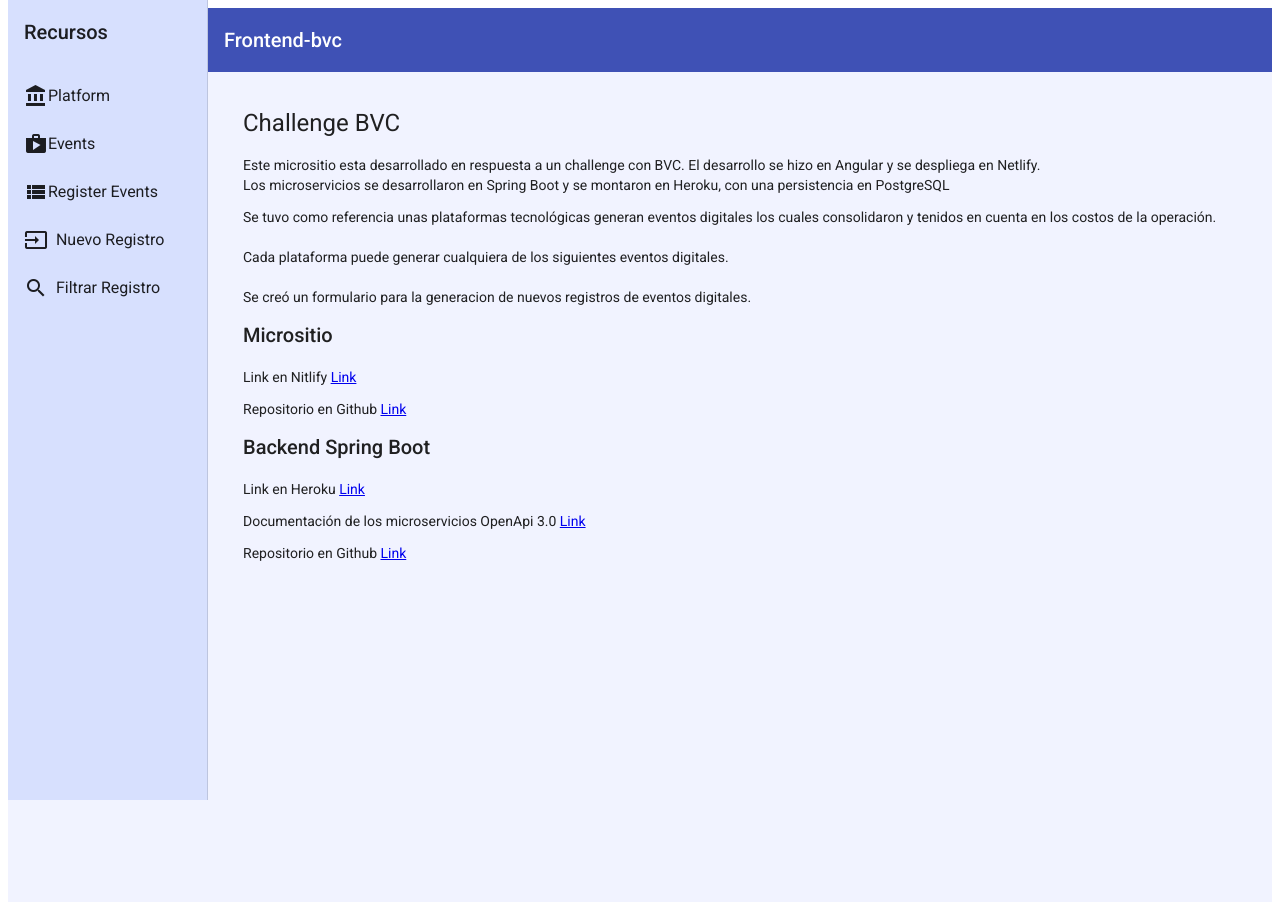
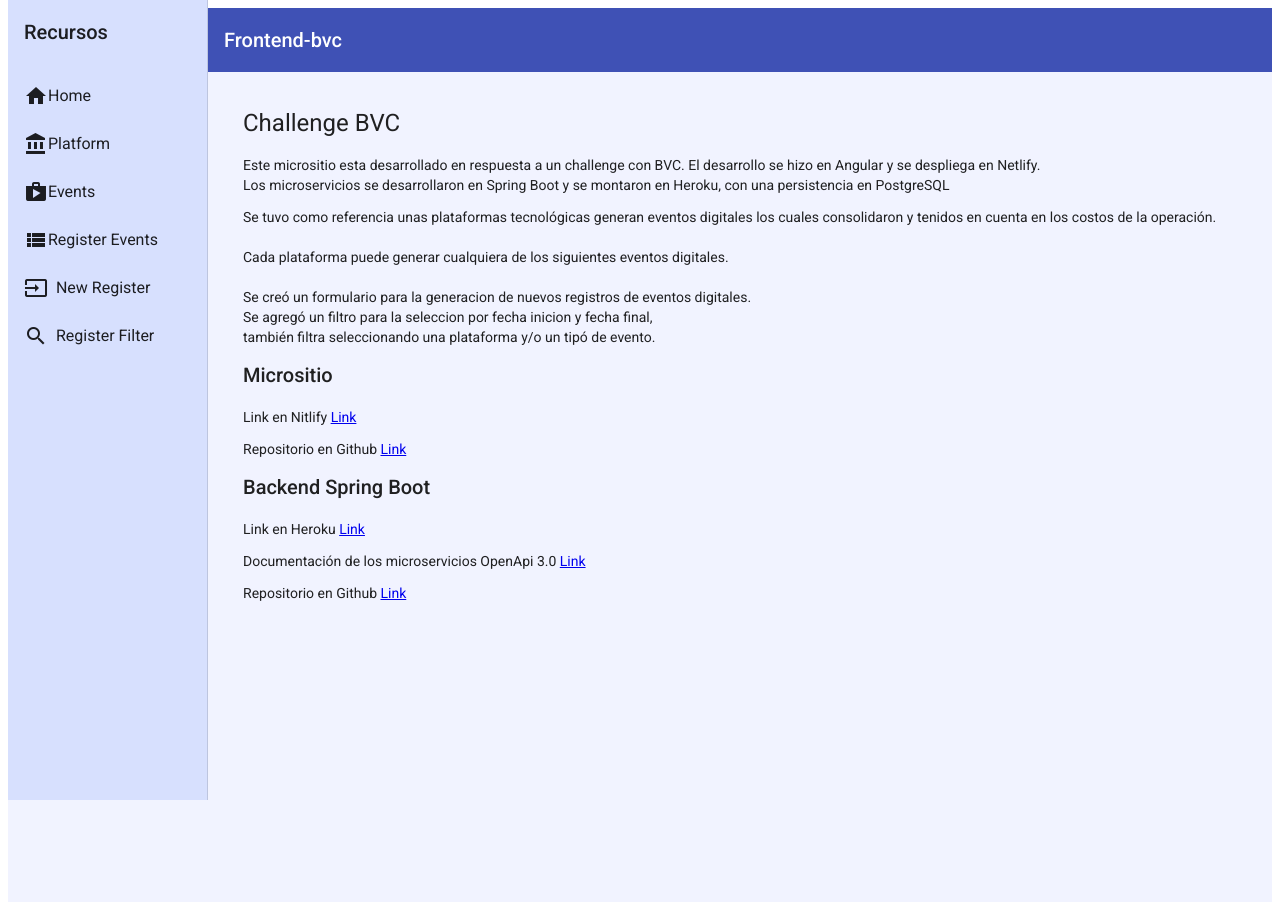
Before and after one commit to jesusmarin/frontend-bvc, an Angular app: page /inicio in a window 1280 px wide. Built offline with nearby package versions, Linux system fonts and the light colour scheme.

Commit message:
addd route home

```diff
--- a/src/app/dashboard/dashboard.component.html
+++ b/src/app/dashboard/dashboard.component.html
@@ -10,6 +10,8 @@
     y tenidos en cuenta en los costos de la operación.<br><br>
     Cada plataforma puede generar cualquiera de los siguientes eventos digitales.<br><br>
     Se creó un formulario para la generacion de nuevos registros de eventos digitales.<br>
+    Se agregó un filtro para la seleccion por fecha inicion y fecha final,<br>
+    también filtra seleccionando una plataforma y/o un tipó de evento.<br>
 
   </p>
   <h2>Micrositio</h2>
--- a/src/app/navigation/navigation.component.html
+++ b/src/app/navigation/navigation.component.html
@@ -5,13 +5,16 @@
       [opened]="(isHandset$ | async) === false">
     <mat-toolbar>Recursos</mat-toolbar>
     <mat-nav-list>
+      <a mat-list-item  [routerLink]="['/']">
+        <mat-icon>home</mat-icon> Home
+      </a>
       <a mat-list-item  [routerLink]="['/platforms']">
         <mat-icon>account_balance</mat-icon> Platform
       </a>
       <a mat-list-item [routerLink]="['/events']"><mat-icon>shop </mat-icon> Events</a>
       <a mat-list-item [routerLink]="['/event-register']"><mat-icon>view_list </mat-icon> Register Events</a>
-      <a mat-list-item [routerLink]="['/form-register']"><mat-icon>input </mat-icon>&nbsp;  Nuevo Registro</a>
-      <a mat-list-item [routerLink]="['/filter-register']"><mat-icon>search</mat-icon>&nbsp;  Filtrar Registro</a>
+      <a mat-list-item [routerLink]="['/form-register']"><mat-icon>input </mat-icon>&nbsp;  New Register</a>
+      <a mat-list-item [routerLink]="['/filter-register']"><mat-icon>search</mat-icon>&nbsp; Register Filter</a>
     </mat-nav-list>
   </mat-sidenav>
   <mat-sidenav-content>
```
